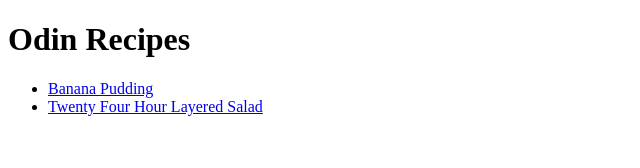
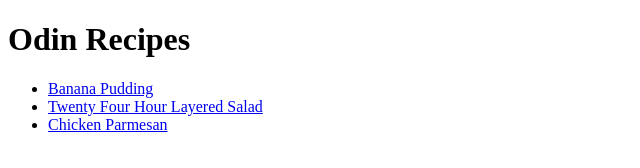
Before and after one commit to CrymsonShadows/odin-recipes, a plain HTML site: page index.html in a window 1280 px wide. Shown: the whole page, without its empty margins (0-640 px from the left). Drawn offline with Linux system fonts and the light colour scheme.

Commit message:
Add link to chicken parmesan recipe from index.html

```diff
--- a/index.html
+++ b/index.html
@@ -11,6 +11,7 @@
         <ul>
             <li><a href="./recipes/banana_pudding.html">Banana Pudding</a></li>
             <li><a href="./recipes/twenty_four_hour_layered_salad.html">Twenty Four Hour Layered Salad</a></li>
+            <li><a href="./recipes/chicken_parmesan.html">Chicken Parmesan</a></li>
         </ul>
 
     </body>
```
